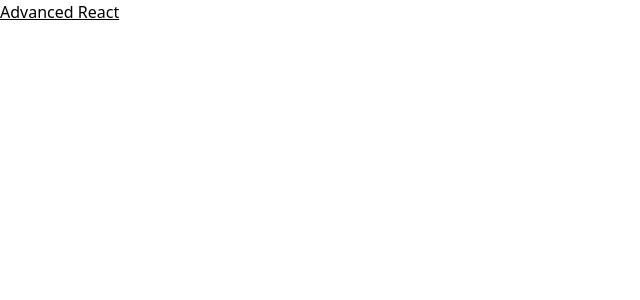
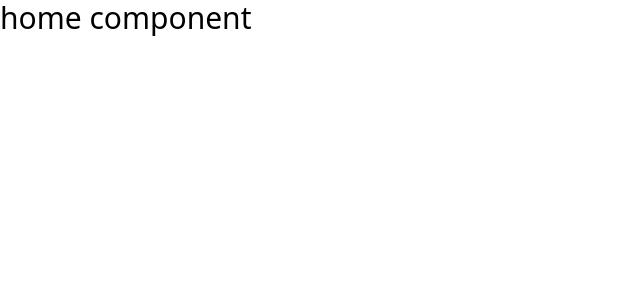
Before and after one commit to biggestredapple/ReactAdvanced, a React (Create React App) app: page / in a window 1280 px wide. Shown: the top 300 px of the page, without its empty margins (0-640 px from the left). Built offline with nearby package versions, Linux system fonts and the light colour scheme.

Commit message:
add routes

```diff
--- a/package.json
+++ b/package.json
@@ -12,6 +12,7 @@
     "@types/react-dom": "^18.0.10",
     "react": "^18.2.0",
     "react-dom": "^18.2.0",
+    "react-router-dom": "^6.8.1",
     "react-scripts": "5.0.1",
     "typescript": "^4.9.5",
     "web-vitals": "^2.1.4"
--- a/src/App.tsx
+++ b/src/App.tsx
@@ -1,12 +1,15 @@
 import React from 'react';
+import { BrowserRouter, Route, Routes } from 'react-router-dom';
+
+import { HomeComponent } from './pages';
 
 function App() {
   return (
-    <div className="App">
-      <h1 className='underline'>
-        Advanced React
-      </h1>
-    </div>
+    <BrowserRouter>
+      <Routes>
+        <Route path='/' element={<HomeComponent />}></Route>
+      </Routes>
+    </BrowserRouter>
   );
 }
 
--- /dev/null
+++ b/src/pages/Home/index.tsx
@@ -0,0 +1,11 @@
+import React from "react";
+
+const HomeComponent = () => {
+  return (
+    <div>
+      <h1 className="text-3xl">home component</h1>
+    </div>
+  )
+}
+
+export default HomeComponent;
--- /dev/null
+++ b/src/pages/index.ts
@@ -0,0 +1,5 @@
+import HomeComponent from "./Home";
+
+export {
+  HomeComponent
+}
```
Also changed, not shown: 1 other file (tests, documents, lock files or other folders).
